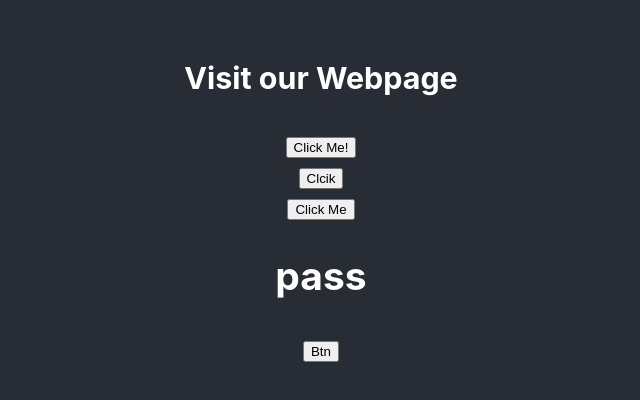
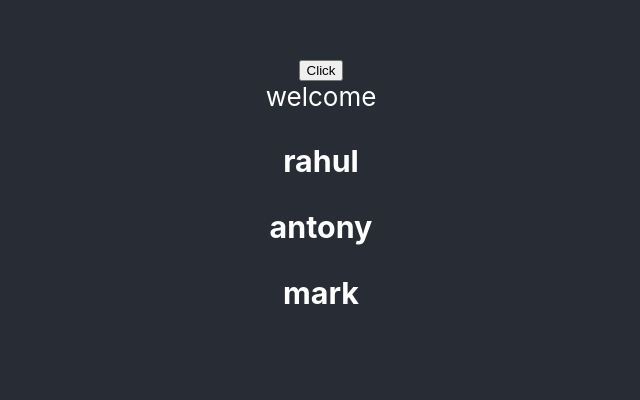
Before and after one commit to ChristopherA11/code-Evalution, a React (Create React App) app: page / in a window 1280 px wide. Shown: the part 204-604 px from the top of the page, without its empty margins (319-959 px from the left). Built offline with nearby package versions, Linux system fonts and the light colour scheme.

Commit message:
list files addedd

```diff
--- a/src/App.js
+++ b/src/App.js
@@ -1,12 +1,15 @@
-import logo from './logo.svg';
+// import logo from './logo.svg';
 import './App.css';
+import List from './Classes/List';
 // import Greet from './Components/Greet';
 // import Welcome from './Classes/Welcome';
-import ClassState from './Classes/ClassState';
+// import ClassState from './Classes/ClassState';
 // import CounteClass from './Classes/CounteClass';
-import ButEle from './Components/Event/ButEle';
-import Event from './Classes/Event';
-import EventCls from './Classes/EventCls';
+// import ButEle from './Components/Event/ButEle';
+// import Event from './Classes/Event';
+// import EventCls from './Classes/EventCls';
+import ParanentCom from './Classes/ParanentCom';
+import UserGreeting from './Classes/UserGreeting';
 // import Hello from './Components/Hello';
 
 function App() {
@@ -14,10 +17,13 @@ function App() {
     <div className="App">
       <header className="App-header">
         {/* <Greet name="john" heroName="super hero" /> */}
-         <ClassState />
-         <ButEle />
-         <Event />
-         <EventCls />
+        <ParanentCom />
+        <UserGreeting />
+        <List/>
+         {/* <ClassState /> */}
+         {/* <ButEle /> */}
+         {/* <Event /> */}
+         {/* <EventCls /> */}
          {/* <CounteClass/> */}
         {/* <Welcome name="jerry"/> */}
         {/* <Hello /> */}
--- /dev/null
+++ b/src/Classes/ChildCom.js
@@ -0,0 +1,13 @@
+import React, { Component } from 'react'
+
+class ChildCom extends Component {
+  render() {
+    const {passVal,childName} = this.props
+    return (
+      <div>
+        <button onClick={() => this.props.passVal ("everyone")}>Click</button>
+      </div>
+    )
+  }
+}
+export default ChildCom;
--- /dev/null
+++ b/src/Classes/List.js
@@ -0,0 +1,13 @@
+import React from 'react'
+
+const List = () => {
+    const names = ["rahul", "antony", "mark"]
+  return (
+    <div>
+        {names.map(name =>
+            <h3>{name}</h3>)}
+    </div>
+  )
+}
+
+export default List
--- /dev/null
+++ b/src/Classes/ParanentCom.js
@@ -0,0 +1,24 @@
+import React, { Component } from 'react'
+import ChildCom from './ChildCom'
+
+class ParanentCom extends Component {
+    constructor(props){
+        super(props)
+        this.state={
+            message:"hello"
+        }
+        this.changeVal=this.changeVal.bind(this)
+    }
+    changeVal=(childName)=>{
+        alert(`welcome ${this.state.message},${childName}`)
+    }
+  render() {
+    return (
+      <div>
+        <ChildCom passVal={this.changeVal}/>
+      </div>
+    )
+  }
+}
+
+export default ParanentCom
--- /dev/null
+++ b/src/Classes/UserGreeting.js
@@ -0,0 +1,34 @@
+import React, { Component } from 'react'
+
+class UserGreeting extends Component {
+    constructor(props) {
+      super(props)
+
+      this.state = {
+         isLoggedIn:false
+      }
+    }
+  render() {
+    return this.state.isLoggedIn ? (<div>welcome chris</div>) : (<div>welcome</div>)
+    // let message;
+    // if(this.state.isLoggedIn){
+    //     message = <div>Welcome Chris</div>
+    // }else{
+    //     message= <div>Welcome</div>
+    // }
+
+    // return <div>{message}</div>
+    // if(this.state.isLoggedIn){
+    //     return <div>welcome chris</div>
+    // }else {
+    //     return <div>welcome</div>
+    // }
+    // return (
+    //   <div>
+
+    //   </div>
+    // )
+  }
+}
+
+export default UserGreeting
```
